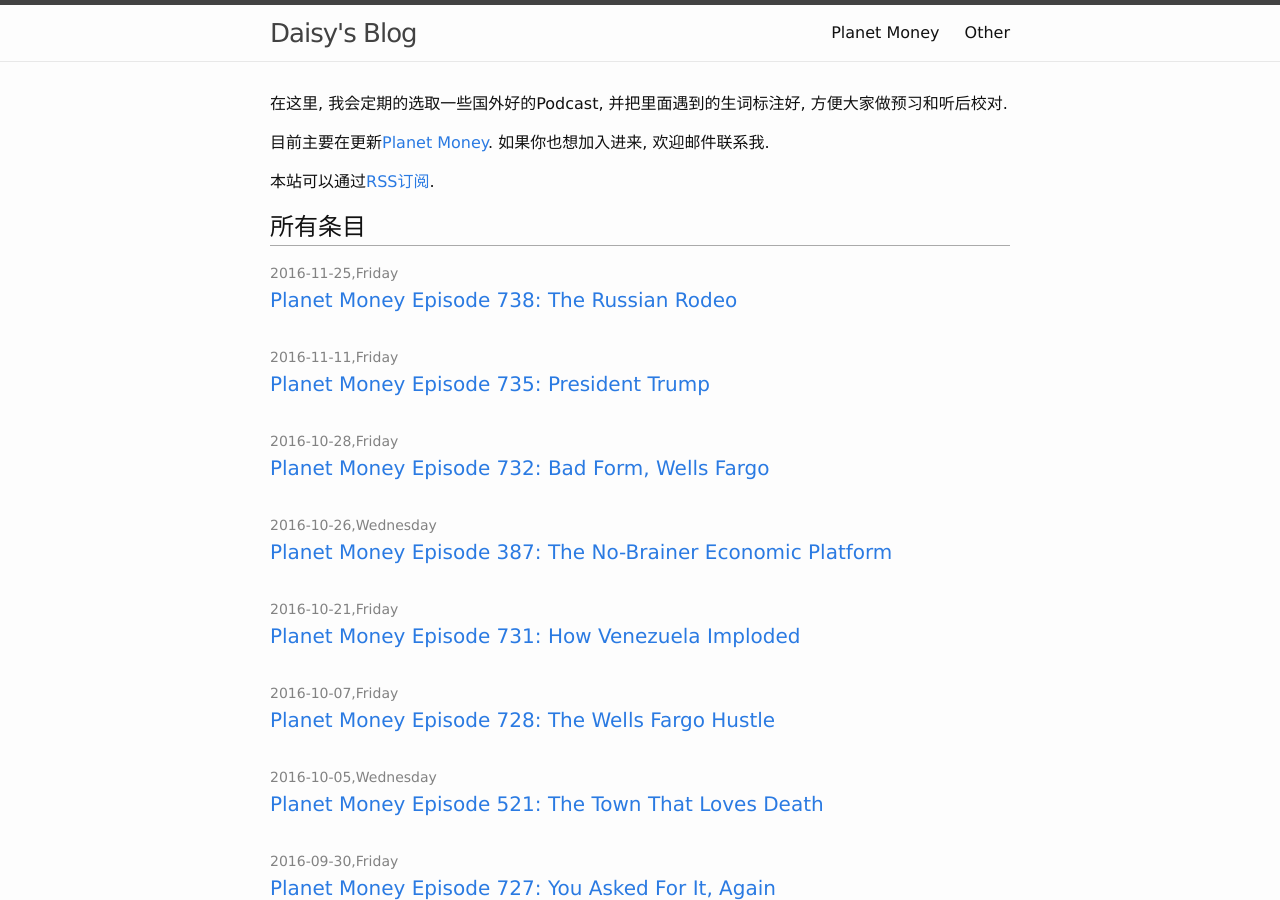
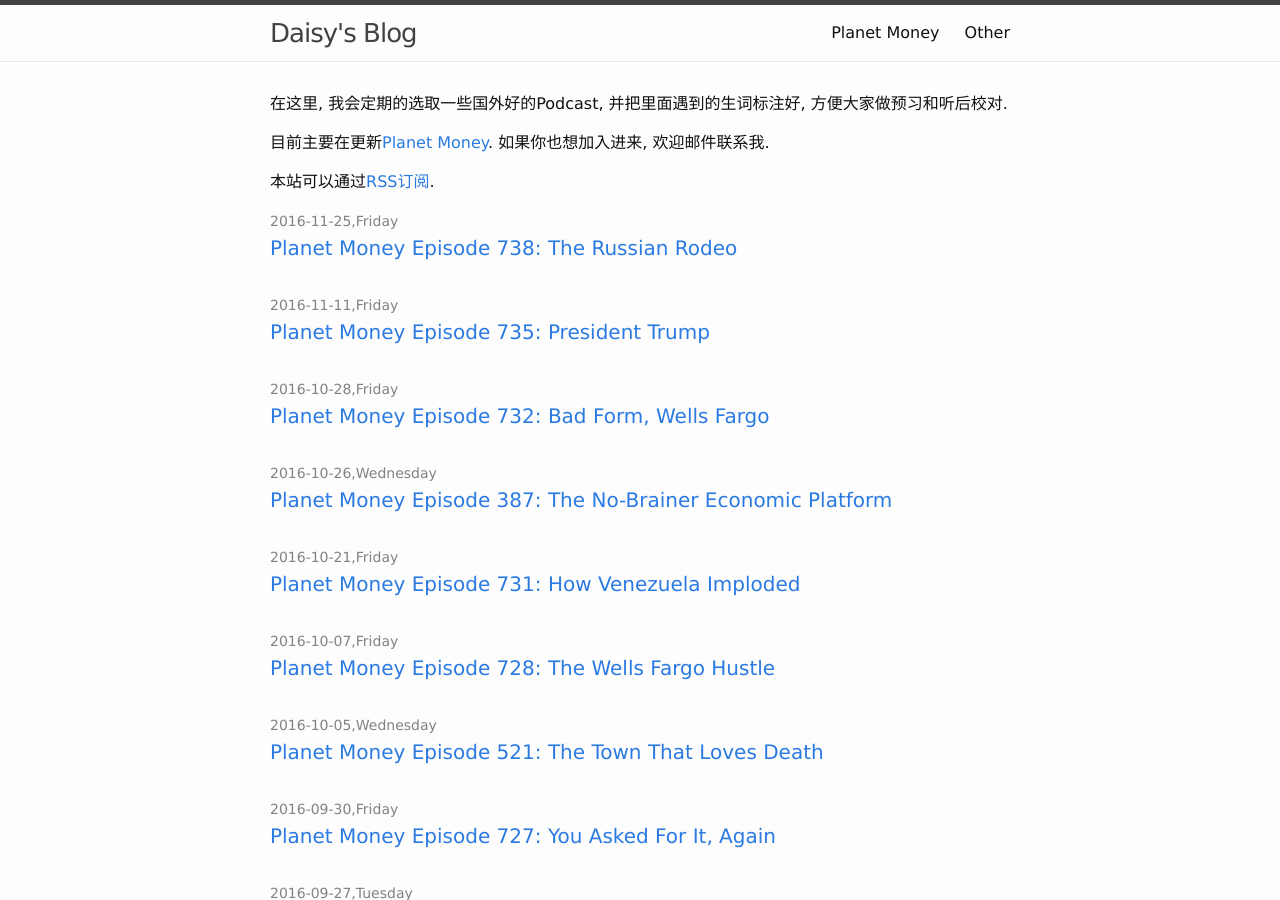
Before and after one commit to idaisy/idaisy.github.io, a Jekyll site: the page built from index.md, in a window 1280 px wide and 900 px high. Built offline with Jekyll 4.4.1, drawn with Linux system fonts in a browser that asks for light colours.

Commit message:
Sun Dec 11 19:57:40 CST 2016

```diff
--- a/index.md
+++ b/index.md
@@ -1,7 +1,6 @@
 ---
 layout: default
 ---
-
 
 在这里, 我会定期的选取一些国外好的Podcast, 并把里面遇到的生词标注好, 方便大家做预习和听后校对.
 
@@ -9,7 +8,6 @@ layout: default
 
 本站可以通过[RSS订阅]({{ "/feed.xml" | prepend: site.baseurl }}).
 
-## 所有条目
 
 <div class="home">
 
```
